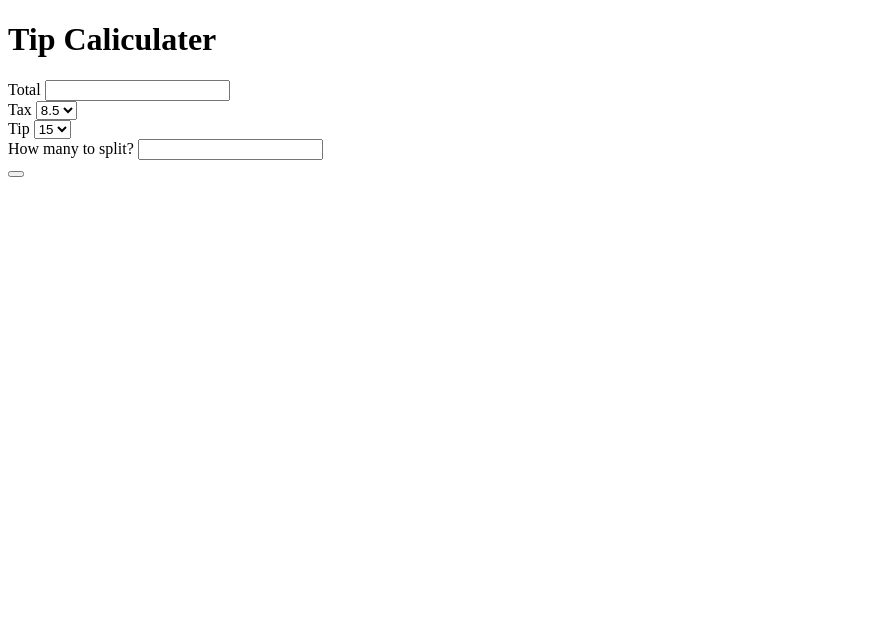
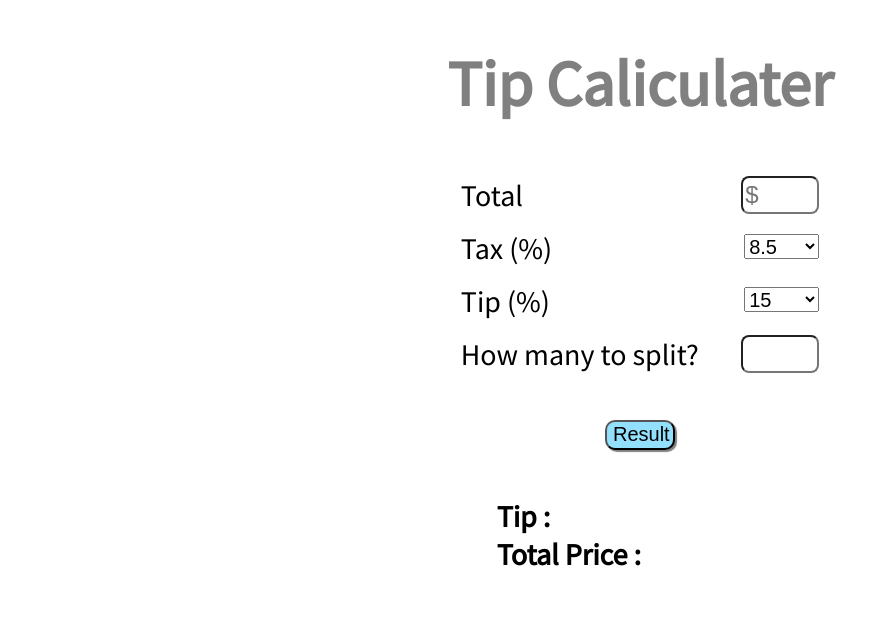
Before and after one commit to Takeru0522/tipCalculator, a plain HTML site: page index.html in a window 1280 px wide. Shown: the whole page, without its empty margins (0-891 px from the left). Drawn offline with Linux system fonts and the light colour scheme; a web font is replaced by a local one.

Commit message:
layout complete without colors

```diff
--- a/css/style.css
+++ b/css/style.css
@@ -1,3 +1,116 @@
 body {
 	/*background-color: red;*/
+	text-align: center;
+	font-family: 'Source Sans Pro', sans-serif;
+
 }
+
+main {
+	/*background-color: pink;*/
+	/*height: auto;*/
+	/*text-align: center;*/
+	display: flex;
+	justify-content: center;
+}
+
+button {
+	margin-top: 32px;
+	width: 70px;
+	height: 30px;
+	font-size: 20px;
+	box-shadow: 2px 2px 1px grey;
+	border-radius: 10px;
+	background-color: #92e0fc;
+}
+button:hover {
+	opacity: 0.8;
+}
+
+h1 {
+	font-size: 64px;
+	color: grey;
+}
+
+.all {
+	width: 70vw;
+	/*background-color: white;*/
+	display: flex;
+	flex-direction: column;
+}
+input {
+	width: 70px;
+	border-radius: 8px;
+	font-size: 24px;
+}
+
+.input-container {
+	font-size: 30px;
+	margin: 10px auto;
+	/*background-color: rgba(0, 0, 0, 0.3);*/
+	height: 250px;
+	width: 40%;
+
+
+
+	/*display: flex;*/
+	/*justify-content: space-between;*/
+}
+
+.inputEle {
+	display: flex;
+	justify-content: space-between;
+	margin-bottom: 15px;
+}
+
+select {
+	height: 25px;
+	margin-top: 5px;
+	font-size: 20px;
+	width: 75px;
+}
+option {
+	width: 20px;
+}
+
+.result-container {
+
+	/*background-color: blue;*/
+	/*height: 300px;*/
+	font-size: 20px;
+	margin: 61px auto;
+
+
+
+	width: 40%;
+
+}
+.result-container h2 {
+	margin: 0px;
+}
+.row {
+	display: flex;
+	justify-content: center;
+
+
+}
+.col {
+	/*float: left;*/
+
+
+	/*height: 1px;*/
+	/*background-color: grey;*/
+	/*border: 1px solid black;*/
+
+}
+.col1 {
+	text-align: left;
+	width: 50%;
+
+}
+
+.col2 {
+	text-align: right;
+	width: 30%;
+	margin-bottom: 29px;
+
+}
--- a/index.html
+++ b/index.html
@@ -2,6 +2,9 @@
 <html>
 <head>
 	<title></title>
+	<link href="https://fonts.googleapis.com/css?family=Playfair+Display+SC|Roboto|Source+Sans+Pro|Volkhov" rel="stylesheet">
+	<!-- <link rel="stylesheet" href="https://stackpath.bootstrapcdn.com/bootstrap/4.3.1/css/bootstrap.min.css" integrity="sha384-ggOyR0iXCbMQv3Xipma34MD+dH/1fQ784/j6cY/iJTQUOhcWr7x9JvoRxT2MZw1T" crossorigin="anonymous"> -->
+	<link rel="stylesheet" type="text/css" href="css/style.css">
 </head>
 <body>
 	<header>
@@ -9,21 +12,22 @@
 	</header>
 
 	<main>
-		<div class="input-continer">
-			<div>
+		<div class="all">
+			<div class="input-container">
+				<div class="inputEle">
 					<label>Total</label>
-				<input id="total" type="number" name="total">
+					<input id="total" type="number" name="total" placeholder="$  ">
 				</div>
-			<div>
-				<label>Tax</label>
+				<div class="inputEle">
+					<label>Tax (%)</label>
 					<select id="tax">
 						<option>8.5</option>
 						<option>8</option>
 						<option>9.5</option>
 					</select>
 				</div>
-			<div>
-				<label>Tip</label>
+				<div class="inputEle">
+					<label>Tip (%)</label>
 					<select id="tip">
 						<option>15</option>
 						<option>10</option>
@@ -32,18 +36,42 @@
 						<option>20</option>
 					</select>
 				</div>
-			<div>
+				<div class="inputEle">
 					<label>How many to split?</label>
 					<input id="people" type="number" name="people">
 				</div>
 
-			<button type="button" id="btn"></button>
+				<button type="button" id="btn">Result</button>
 			</div>
 
-		<!-- Resut output -->
+			<!-- Result output -->
+			<div class="result-container container">
+				<div class="row">
+				    <div class="col col1">
+				    	<h2>Tip : </h2>
+				    	<h2>Total Price : </h2>
+
+				    </div>
+				    <div class="col col2">
 				    	<h2 id="resultTip"></h2>
 						<h2 id="result"></h2>
+
+				    </div>
+			  	</div>
+			  	<div class="row">
 			  		<h2 id="perPerson"></h2>
+			  	</div>
+
+
+
+
+
+			</div>
+
+
+		</div>
+
+
 
 		<!-- Split -->
 
@@ -74,6 +102,6 @@
 
 
 	<script type="text/javascript" src="js/app.js"></script>
-	<link rel="stylesheet" type="text/css" href="css/style.css">
+
 </body>
 </html>
--- a/js/app.js
+++ b/js/app.js
@@ -46,7 +46,7 @@ btn.addEventListener('click', () => {
 		resultPrice = Math.floor(resultPrice * 100) / 100;
 		console.log(resultPrice, 'result AFTER floor');
 
-		result.innerHTML =  `Total Price : ${resultPrice}`;
+		result.innerHTML =  `$${resultPrice}`;
 		// to show tax price only
 		let totalTimesTip = totalInt * tipDecimal;
 		console.log(totalTimesTip, 'totalTimesTip before floor')
@@ -54,14 +54,14 @@ btn.addEventListener('click', () => {
 		totalTimesTip = Math.floor(totalTimesTip * 100) / 100;
 
 		console.log(totalTimesTip, 'totalTimesTip AFTER floor')
-		resultTip.innerHTML = `Tip : ${totalTimesTip}`;
+		resultTip.innerHTML = `$${totalTimesTip}`;
 
 		// split
 		let splitedPrice = resultPrice / peopleInt;
 		console.log(splitedPrice, 'Before floor - 1');
 		splitedPrice = Math.floor(splitedPrice * 100) / 100;
 		console.log(splitedPrice, 'AFTER floor - 1')
-		perPerson.innerHTML = `${splitedPrice} / person`;
+		perPerson.innerHTML = `$${splitedPrice} / person`;
 
 	}
 	caliculation()
```
Lines whose indentation alone changed are shown as unchanged.
